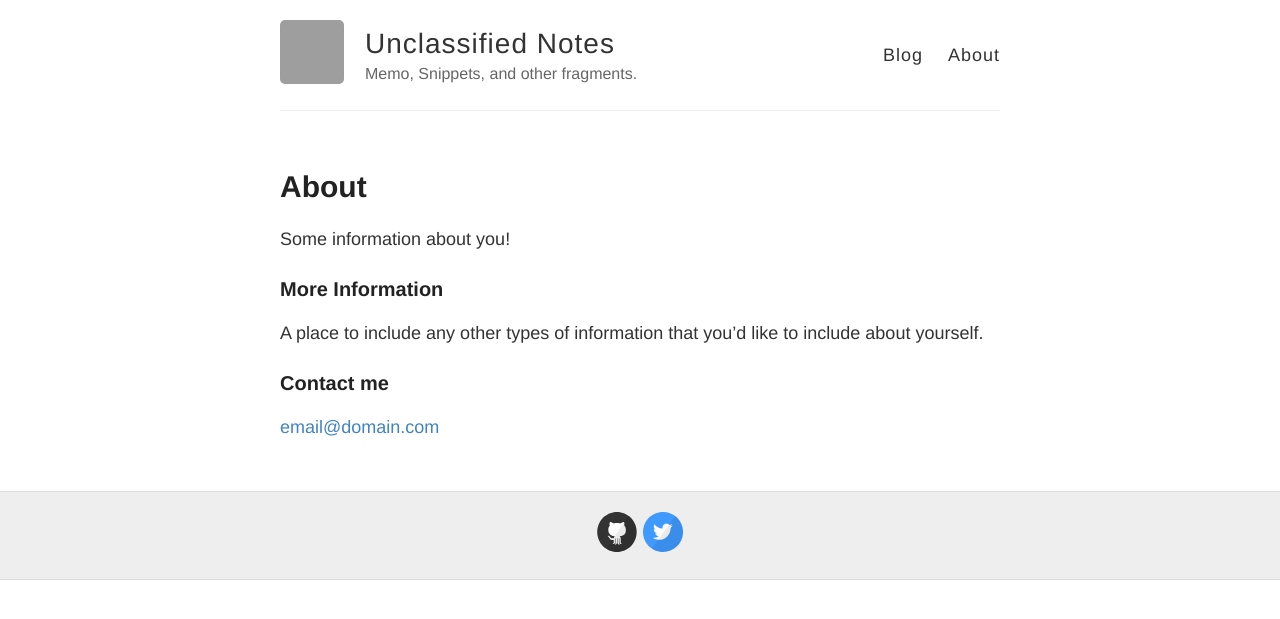
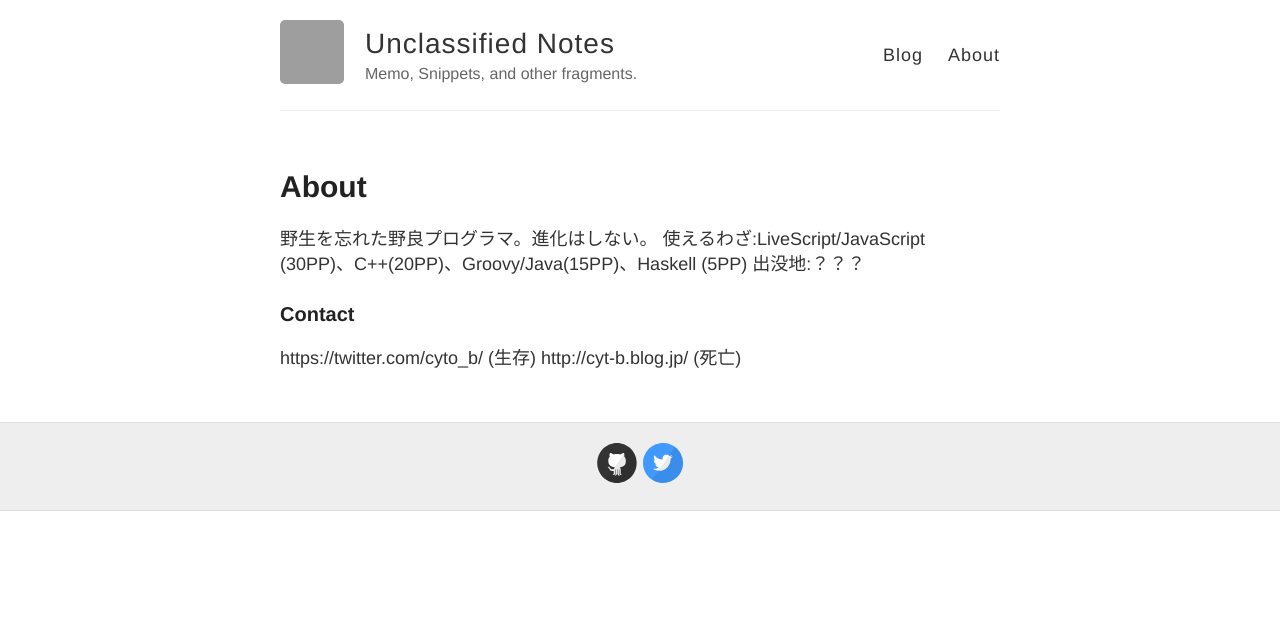
Before and after one commit to cytb/cytb.github.io, a Jekyll site: the page built from about.md, in a window 1280 px wide. Shown: the top 619 px of the page. Built offline with Jekyll 4.4.1, drawn with Linux system fonts in a browser that asks for light colours; Markdown is read by kramdown in place of the engine named in the settings; grey boxes are pictures that could not be loaded.

Commit message:
Updated about.md

```diff
--- a/about.md
+++ b/about.md
@@ -2,14 +2,14 @@
 layout: page
 title: About
 permalink: /about/
+published: true
 ---
 
-Some information about you!
 
-### More Information
+野生を忘れた野良プログラマ。進化はしない。
+使えるわざ:LiveScript/JavaScript (30PP)、C++(20PP)、Groovy/Java(15PP)、Haskell (5PP)
+出没地:？？？
 
-A place to include any other types of information that you'd like to include about yourself.
-
-### Contact me
-
-[email@domain.com](mailto:email@domain.com)
+### Contact
+https://twitter.com/cyto_b/ (生存)
+http://cyt-b.blog.jp/ (死亡)
```
